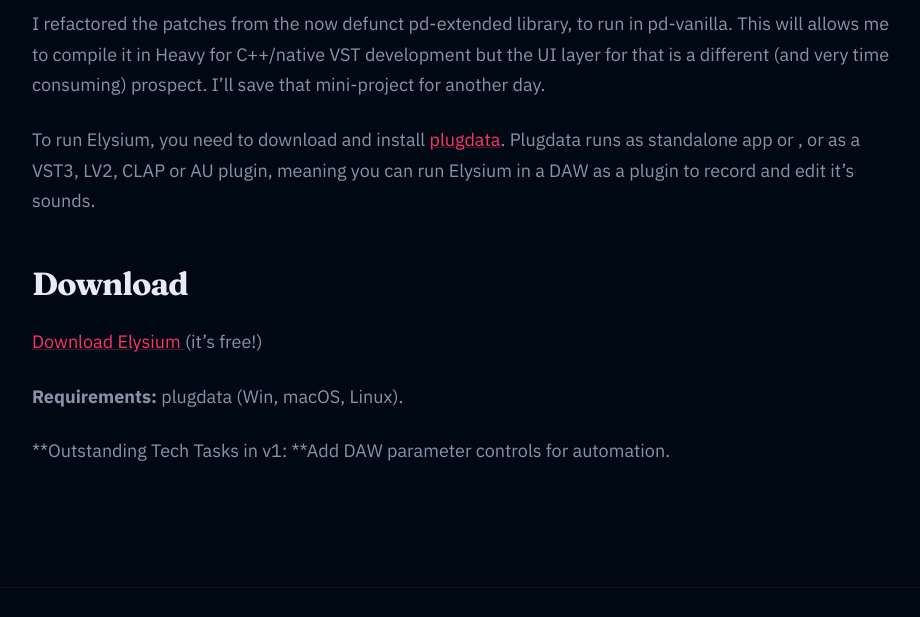
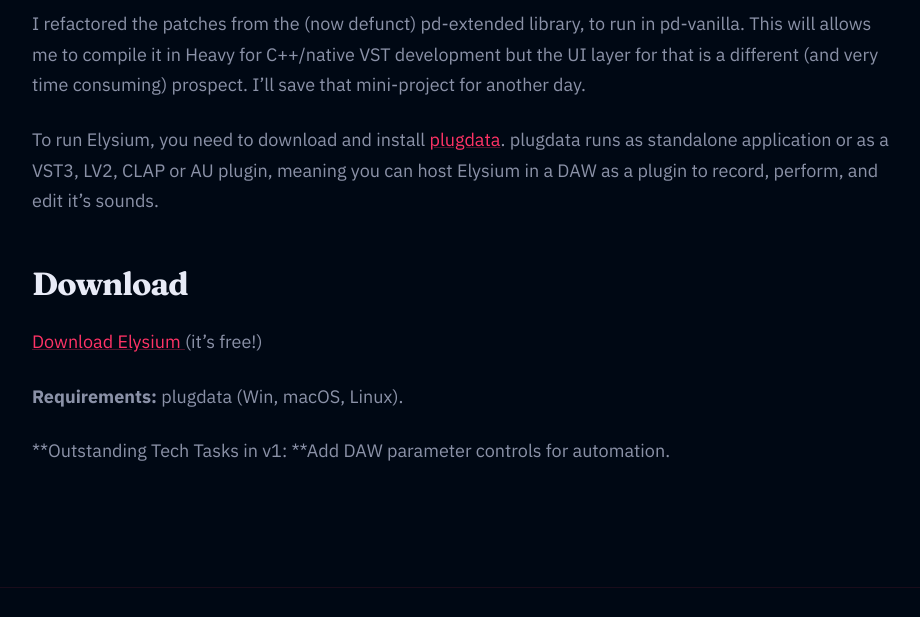
Before and after one commit to joeleaton/joeleaton.co.uk, an Astro site: page /projects/pure-data-synthesis-workshop in a window 1280 px wide. Shown: the part 1640-2257 px from the top of the page, without its empty margins (0-920 px from the left). Built offline with nearby package versions, Linux system fonts and the light colour scheme; Astro itself is replaced by a stand-in of ours.

Commit message:
Update Projects “pure-data-synthesis-workshop”

```diff
--- a/src/content/projects/pure-data-synthesis-workshop.md
+++ b/src/content/projects/pure-data-synthesis-workshop.md
@@ -37,9 +37,9 @@
 
 Elysium is built using the free/open source [plugdata](https://plugdata.org/) environment for the Pure Data visual programming language. This started life in a different guise years ago as an iPhone app, but I recently rewrote it for the modern world as a plugin directly for the DAW.
 
-I refactored the patches from the now defunct pd-extended library, to run in pd-vanilla. This will allows me to compile it in Heavy for C++/native VST development but the UI layer for that is a different (and very time consuming) prospect. I'll save that mini-project for another day.
+I refactored the patches from the (now defunct) pd-extended library, to run in pd-vanilla. This will allows me to compile it in Heavy for C++/native VST development but the UI layer for that is a different (and very time consuming) prospect. I'll save that mini-project for another day.
 
-To run Elysium, you need to download and install [plugdata](https://plugdata.org/). Plugdata runs as standalone app or , or as a VST3, LV2, CLAP or AU plugin, meaning you can run Elysium in a DAW as a plugin to record and edit it's sounds.
+To run Elysium, you need to download and install [plugdata](https://plugdata.org/). plugdata runs as standalone application or as a VST3, LV2, CLAP or AU plugin, meaning you can host Elysium in a DAW as a plugin to record, perform, and edit it's sounds.
 
 ## Download
 
```
